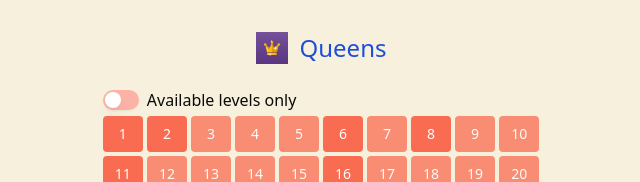
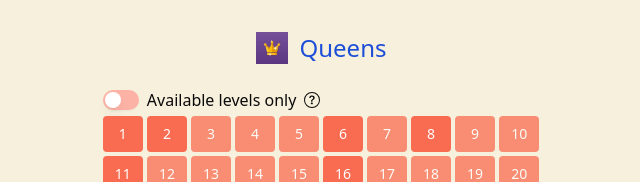
Before and after one commit to samimsu/queens-game-linkedin, a React (Vite) app: page / in a window 1280 px wide. Shown: the top 182 px of the page, without its empty margins (319-959 px from the left). Built offline with nearby package versions, Linux system fonts and the light colour scheme.

Commit message:
Add help tooltip

```diff
--- a/src/components/LevelBuilder/components/PasteImage.jsx
+++ b/src/components/LevelBuilder/components/PasteImage.jsx
@@ -1,4 +1,5 @@
 import React, { useEffect, useRef, useState } from "react";
+import QuestionIcon from "@/components/icons/QuestionIcon";
 
 const PasteImage = ({ handlePaste }) => {
   const [showHelperText, setShowHelperText] = useState(false);
@@ -47,17 +48,7 @@ const PasteImage = ({ handlePaste }) => {
           ref={helperButtonRef}
           onClick={() => setShowHelperText((prev) => !prev)}
         >
-          <svg
-            xmlns="http://www.w3.org/2000/svg"
-            width="16"
-            height="16"
-            fill="currentColor"
-            className="bi bi-question-circle"
-            viewBox="0 0 16 16"
-          >
-            <path d="M8 15A7 7 0 1 1 8 1a7 7 0 0 1 0 14m0 1A8 8 0 1 0 8 0a8 8 0 0 0 0 16" />
-            <path d="M5.255 5.786a.237.237 0 0 0 .241.247h.825c.138 0 .248-.113.266-.25.09-.656.54-1.134 1.342-1.134.686 0 1.314.343 1.314 1.168 0 .635-.374.927-.965 1.371-.673.489-1.206 1.06-1.168 1.987l.003.217a.25.25 0 0 0 .25.246h.811a.25.25 0 0 0 .25-.25v-.105c0-.718.273-.927 1.01-1.486.609-.463 1.244-.977 1.244-2.056 0-1.511-1.276-2.241-2.673-2.241-1.267 0-2.655.59-2.75 2.286m1.557 5.763c0 .533.425.927 1.01.927.609 0 1.028-.394 1.028-.927 0-.552-.42-.94-1.029-.94-.584 0-1.009.388-1.009.94" />
-          </svg>
+          <QuestionIcon />
         </button>
         {showHelperText && (
           <span
--- a/src/components/LevelSelection/components/AvailableLevelsFilter.jsx
+++ b/src/components/LevelSelection/components/AvailableLevelsFilter.jsx
@@ -1,3 +1,4 @@
+import QuestionIcon from "@/components/icons/QuestionIcon";
 import { Switch } from "@/components/ui/switch";
 import React from "react";
 
@@ -8,6 +9,13 @@ const AvailableLevelsFilter = ({ checked, handleChange }) => {
       <label onClick={handleChange} className="pl-2">
         Available levels only
       </label>
+      <div className="relative ml-2 group">
+        <QuestionIcon />
+        <span className="absolute top-5 right-0 text-xs min-w-40 bg-white p-2 rounded-md border-2 border-slate-300 z-10 hidden group-hover:flex">
+          I've added as many levels as I could find. I'd appreciate any help in
+          finding the rest.
+        </span>
+      </div>
     </div>
   );
 };
--- /dev/null
+++ b/src/components/icons/QuestionIcon.jsx
@@ -0,0 +1,19 @@
+import React from "react";
+
+const QuestionIcon = ({ size = "16", className = "" }) => {
+  return (
+    <svg
+      xmlns="http://www.w3.org/2000/svg"
+      width={size}
+      height={size}
+      fill="currentColor"
+      className={`bi bi-question-circle ${className}`}
+      viewBox="0 0 16 16"
+    >
+      <path d="M8 15A7 7 0 1 1 8 1a7 7 0 0 1 0 14m0 1A8 8 0 1 0 8 0a8 8 0 0 0 0 16" />
+      <path d="M5.255 5.786a.237.237 0 0 0 .241.247h.825c.138 0 .248-.113.266-.25.09-.656.54-1.134 1.342-1.134.686 0 1.314.343 1.314 1.168 0 .635-.374.927-.965 1.371-.673.489-1.206 1.06-1.168 1.987l.003.217a.25.25 0 0 0 .25.246h.811a.25.25 0 0 0 .25-.25v-.105c0-.718.273-.927 1.01-1.486.609-.463 1.244-.977 1.244-2.056 0-1.511-1.276-2.241-2.673-2.241-1.267 0-2.655.59-2.75 2.286m1.557 5.763c0 .533.425.927 1.01.927.609 0 1.028-.394 1.028-.927 0-.552-.42-.94-1.029-.94-.584 0-1.009.388-1.009.94" />
+    </svg>
+  );
+};
+
+export default QuestionIcon;
```
